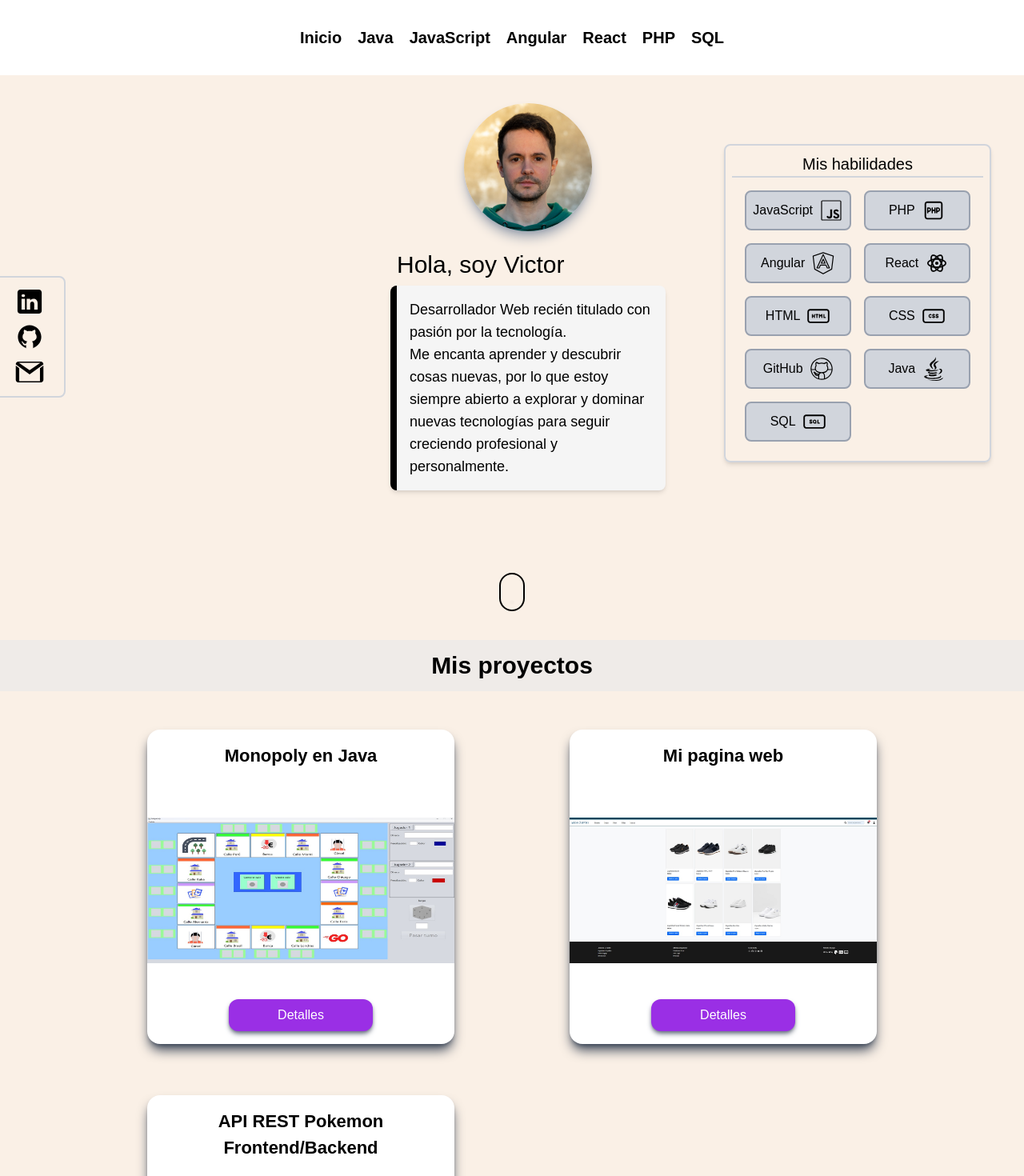
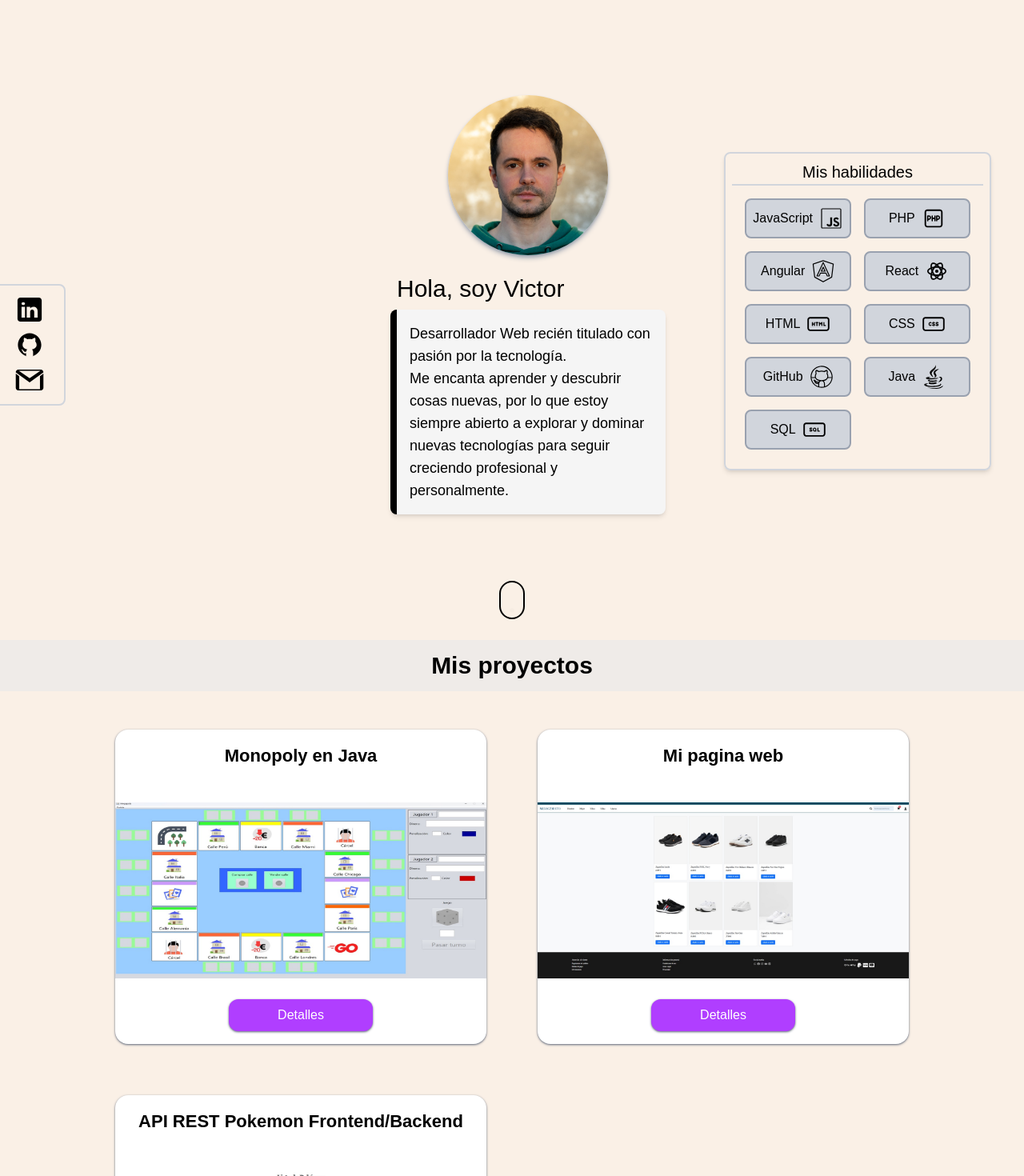
Before and after one commit to vicroix/portafolio-angular, an Angular app: page / in a window 1280 px wide. Shown: the top 1470 px of the page at 80% size. Built offline with nearby package versions, Linux system fonts and the light colour scheme.

Commit message:
portafolio 1.0v

```diff
--- a/src/app/app.component.html
+++ b/src/app/app.component.html
@@ -1,8 +1,8 @@
-<header class="fixed top-0 left-0 right-0 z-10 bg-white">
+<!-- <header class="fixed top-0 left-0 right-0 z-10 bg-white">
   <div class="flex justify-center p-8">
     <app-navbar></app-navbar>
   </div>
-</header>
+</header> -->
 <section
   class="min-h-screen pt-[93.98px] bg-cover bg-center grid grid-cols-1 md:grid-cols-3 grid-rows-[auto,1fr,100px] gap-4" [ngClass]="bgColorSecciones">
 <!--  -->
--- a/src/app/card/card.component.html
+++ b/src/app/card/card.component.html
@@ -1,9 +1,9 @@
-<div class="max-w-sm">
-  <div class="items-center justify-center bg-white rounded-2xl shadow-lg shadow-gray-700">
+<div class="max-w-lg">
+  <div class="items-center justify-center bg-white rounded-2xl shadow-sm shadow-gray-500">
     <h2 class="text-center font-semibold mb-4 p-4 text-[22px]">{{getTitle}}</h2>
     <img class="object-contain w-120 h-60" [src]="'/assets/img/' + imageSrc" [alt]="getTitle" title="">
     <a [routerLink]="['details/', id]" class="justify-center flex text-center">
-      <h2 class="py-2 px-4 rounded-xl p-2 shadow-md shadow-gray-500 m-4 w-45 hover:scale-101 hover:bg-[rgb(169,56,243)] bg-[rgb(154,47,229)] text-white font-medium hover:shadow-lg hover:-translate-y-1 transition">Detalles</h2>
+      <h2 [ngClass]="botones">Detalles</h2>
     </a>
   </div>
 </div>
--- a/src/app/card/card.component.ts
+++ b/src/app/card/card.component.ts
@@ -1,9 +1,10 @@
+import { CommonModule } from '@angular/common';
 import { Component, Input} from '@angular/core';
 import { RouterModule } from '@angular/router';
 
 @Component({
   selector: 'app-card',
-  imports: [RouterModule],
+  imports: [RouterModule, CommonModule],
   templateUrl: './card.component.html',
   styleUrl: './card.component.css'
 })
@@ -11,4 +12,5 @@ export class CardComponent {
   @Input() imageSrc: string = '';
   @Input() getTitle: string = 'Título por defecto';
   @Input() id: string = '';
+  botones = 'py-2 px-4 rounded-xl p-2 shadow-sm shadow-gray-500 m-4 w-45 bg-[rgb(176,62,255)] hover:bg-[rgb(189,95,255)] active:bg-[rgb(166,91,219)]  text-white font-medium';
 }
--- a/src/app/details/details.component.html
+++ b/src/app/details/details.component.html
@@ -22,7 +22,7 @@
       <!--Descripción proyecto-->
       <div class="max-w-[90%] ">
         <div
-          class="mr-5 space-y-3 border-l-8 rounded-lg p-4 shadow-lg shadow-gray-300 bg-white text-ellipsis w-160 break-words">
+          class="mr-5 space-y-3 border-l-8 rounded-lg p-4 shadow-sm shadow-gray-300 bg-white text-ellipsis w-160 break-words">
           <ng-container *ngFor="let elemento of proyecto?.descripcion">
             <ng-container [ngSwitch]="elemento.tipo">
               <h3 *ngSwitchCase="'titulo'" class="text-xl font-bold">{{ elemento.contenido }}</h3>
@@ -37,9 +37,9 @@
 
       <!-- Imágen proyecto y link a git -->
       <div class="flex flex-col items-center">
-        <img class="w-160 h-auto max-h-full object-contain" [src]="'assets/img/' + proyecto?.imagen" [alt]="proyecto?.titulo">
+        <img class="w-160 h-auto max-h-full object-contain shadow-sm" [src]="'assets/img/' + proyecto?.imagen" [alt]="proyecto?.titulo">
         <a [href]="proyecto?.enlace"
-          class="flex justify-center bg-[rgb(154,47,229)] w-35 shadow-md shadow-gray-500 rounded-xl hover:scale-105 hover:bg-[rgb(169,56,243)] mt-20 hover:shadow-lg hover:-translate-y-1 transition" [title]="proyecto?.enlace">
+          [ngClass]="botonGit1" [title]="proyecto?.enlace">
           <p class="flex justify-center items-center pr-2 text-white">Ir a </p>
           <svg xmlns="http://www.w3.org/2000/svg" x="0px" y="0px" width="64" height="64" viewBox="0 0 64 64"
             class="fill-white w-9 h-9 m-1 transition-transform duration-300">
@@ -51,7 +51,7 @@
         <!-- Por si requiero segundo enlace a git -->
          <ng-container *ngIf="proyecto?.enlace2">
            <a [href]="proyecto?.enlace2"
-             class="flex justify-center bg-[rgb(47,229,154)] w-35 shadow-md shadow-gray-500 rounded-xl hover:scale-105 hover:bg-[rgb(30,175,115)] mt-5 hover:shadow-lg hover:-translate-y-1 transition" [title]="proyecto?.enlace2">
+             [ngClass]="botonGit2" [title]="proyecto?.enlace2">
              <p class="flex justify-center items-center pr-2 text-white">Ir a </p>
              <svg xmlns="http://www.w3.org/2000/svg" x="0px" y="0px" width="64" height="64" viewBox="0 0 64 64"
                class="fill-white w-9 h-9 m-1 transition-transform duration-300">
--- a/src/app/details/details.component.ts
+++ b/src/app/details/details.component.ts
@@ -13,6 +13,8 @@ import { RouterModule } from '@angular/router';
 })
 export class DetailsComponent implements OnInit {
   @Input() fontH2 = '';
+  botonGit1 = 'flex justify-center bg-[rgb(176,62,255)] hover:bg-[rgb(189,95,255)] active:bg-[rgb(166,91,219)] w-35 shadow-sm shadow-gray-500 rounded-xl mt-20';
+  botonGit2 = 'flex justify-center bg-[rgb(62,255,175)] hover:bg-[rgb(104,255,193)] active:bg-[rgb(86,226,169)] w-35 shadow-sm shadow-gray-500 rounded-xl mt-5';
   //Cargar objeto de arrays de "public/proyectos.json"
   proyecto: any;
 
--- a/src/app/midescripcion/midescripcion.component.html
+++ b/src/app/midescripcion/midescripcion.component.html
@@ -1,5 +1,5 @@
-<div class="flex flex-col items-center max-w-md mx-auto">
-  <img class="rounded-full w-32 sm:w-40 shadow-lg shadow-gray-400" src="/assets/img/fotoPerfil.jpeg" alt="foto perfil">
+<div class="flex flex-col items-center max-w-lg mx-auto">
+  <img class="rounded-full w-40 sm:w-50 shadow-md shadow-gray-400" src="/assets/img/fotoPerfil.jpeg" alt="foto perfil">
   <div class="text-base sm:text-lg p-4">
     <h1 class="text-2xl sm:text-3xl p-2">Hola, soy Victor</h1>
     <div class="border-l-8 rounded-lg p-4 bg-[#F5F5F5] shadow-md">
```
